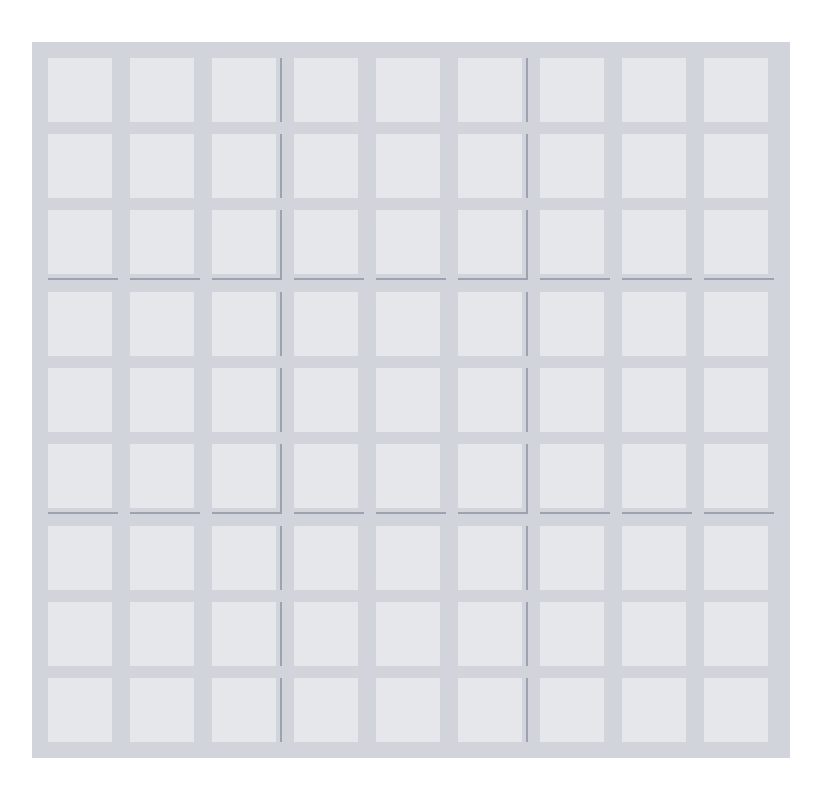
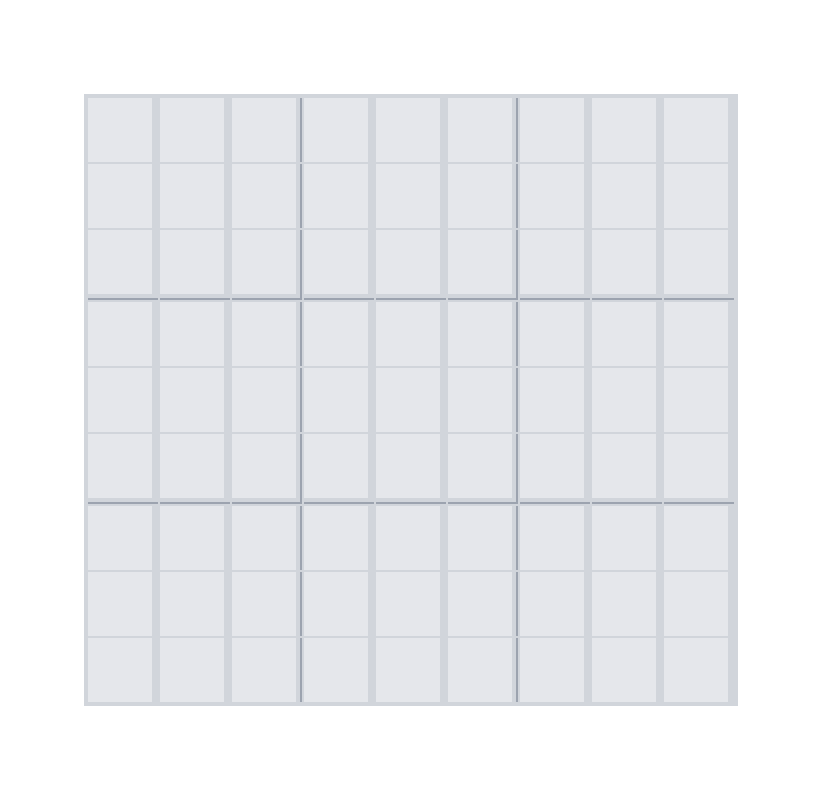
Before and after one commit to Saniya1016/Sudoku-Game, a React (Vite) app in the folder my-sudoku-game/: page / in a window 1280 px wide. Shown: the top 796 px of the page, without its empty margins (229-1050 px from the left). Built offline with nearby package versions, Linux system fonts and the light colour scheme.

Commit message:
cell and board design changes

```diff
--- a/my-sudoku-game/src/Components/Board.jsx
+++ b/my-sudoku-game/src/Components/Board.jsx
@@ -7,7 +7,7 @@ const Board = () => {
   const grid = Array(9).fill().map(() => Array(9).fill(''));
 
   return (
-    <div className="grid grid-cols-9 gap-3 p-4 bg-gray-300 max-w-fit">
+    <div className="grid grid-cols-9 gap-0.5 p-1 bg-gray-300 max-w-fit">
       {grid.map((row, i) =>
 
         row.map((cellValue, j) => (
```
Also changed, not shown: my-sudoku-game/src/utils/MakeBoard.js (added).
